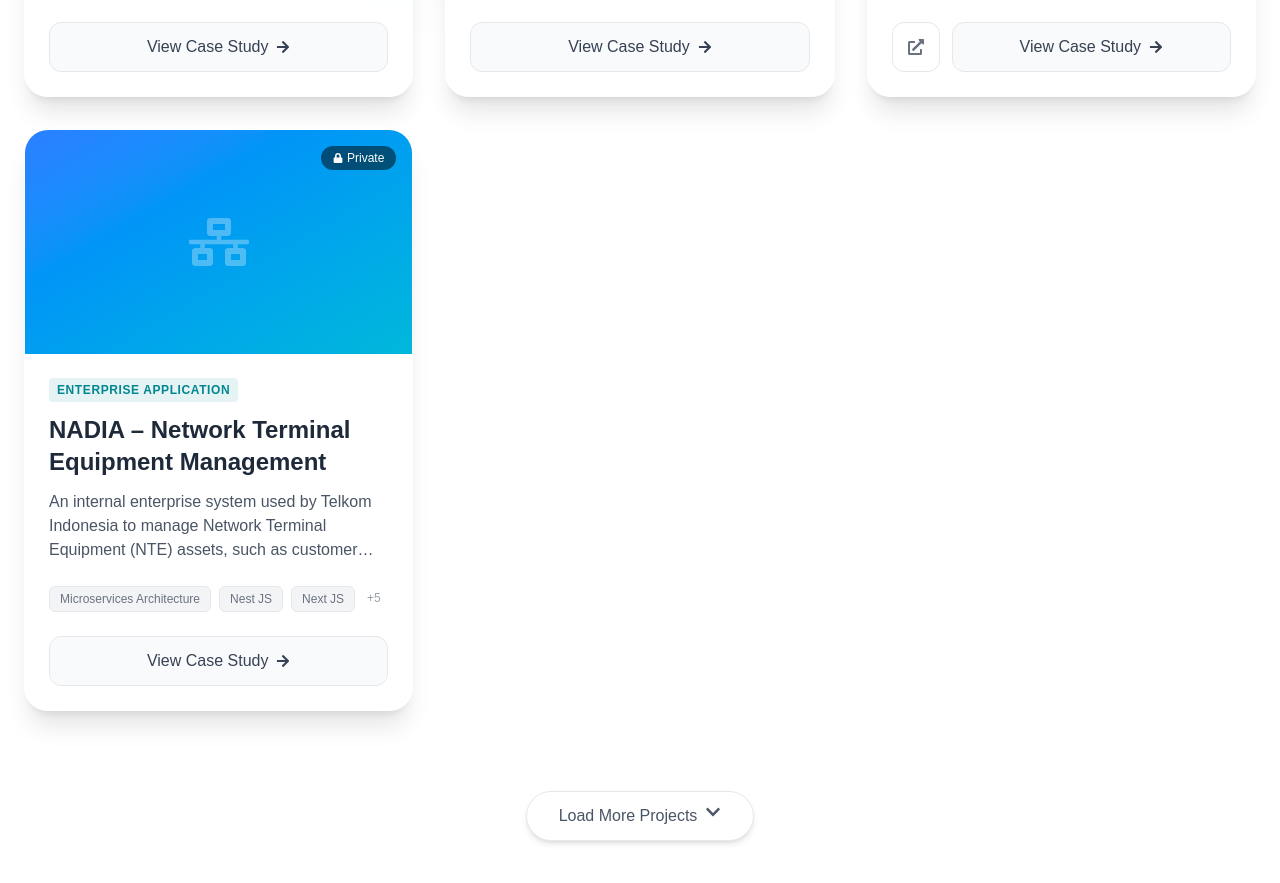
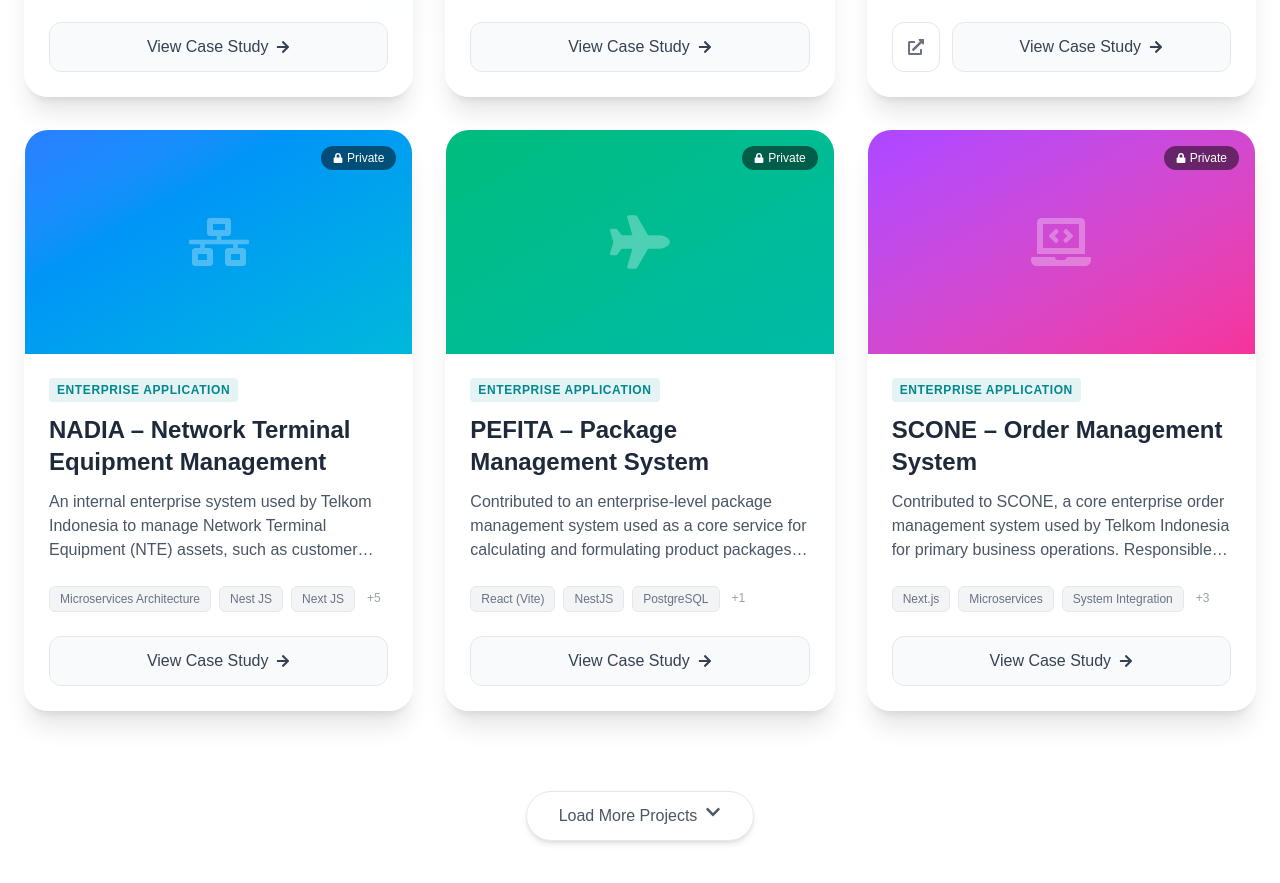
Before and after one commit to gemintangsf/portfolio, a Next.js app: page /projects in a window 1280 px wide. Shown: the part 960-1843 px from the top of the page. Built offline with nearby package versions, Linux system fonts and the light colour scheme.

Commit message:
:lipstick: responsive view for spawn card in projects page

```diff
--- a/src/app/projects/page.tsx
+++ b/src/app/projects/page.tsx
@@ -330,8 +330,16 @@
     const [selectedCategory, setSelectedCategory] = useState("All");
 
     // Infinite Scroll State
-    const [visibleCount, setVisibleCount] = useState(3);
+    const [visibleCount, setVisibleCount] = useState(6); // Default to desktop count for SSR consistency
     const [isLoadingMore, setIsLoadingMore] = useState(false);
+
+    // Dynamic step based on screen size
+    const getStepSize = () => (typeof window !== "undefined" && window.innerWidth <= 768) ? 4 : 6;
+
+    // Set initial count based on screen size after mount
+    useEffect(() => {
+        setVisibleCount(getStepSize());
+    }, []);
 
     const openProject = (project: Project) => {
         setSelectedProject(project);
@@ -356,13 +364,14 @@
 
     // Reset visible count when category changes
     useEffect(() => {
-        setVisibleCount(4);
+        setVisibleCount(getStepSize());
     }, [selectedCategory]);
 
     const handleLoadMore = () => {
         setIsLoadingMore(true);
         setTimeout(() => {
-            setVisibleCount((prev) => prev + 3);
+            const step = getStepSize();
+            setVisibleCount((prev) => prev + step);
             setIsLoadingMore(false);
         }, 500);
     };
```
